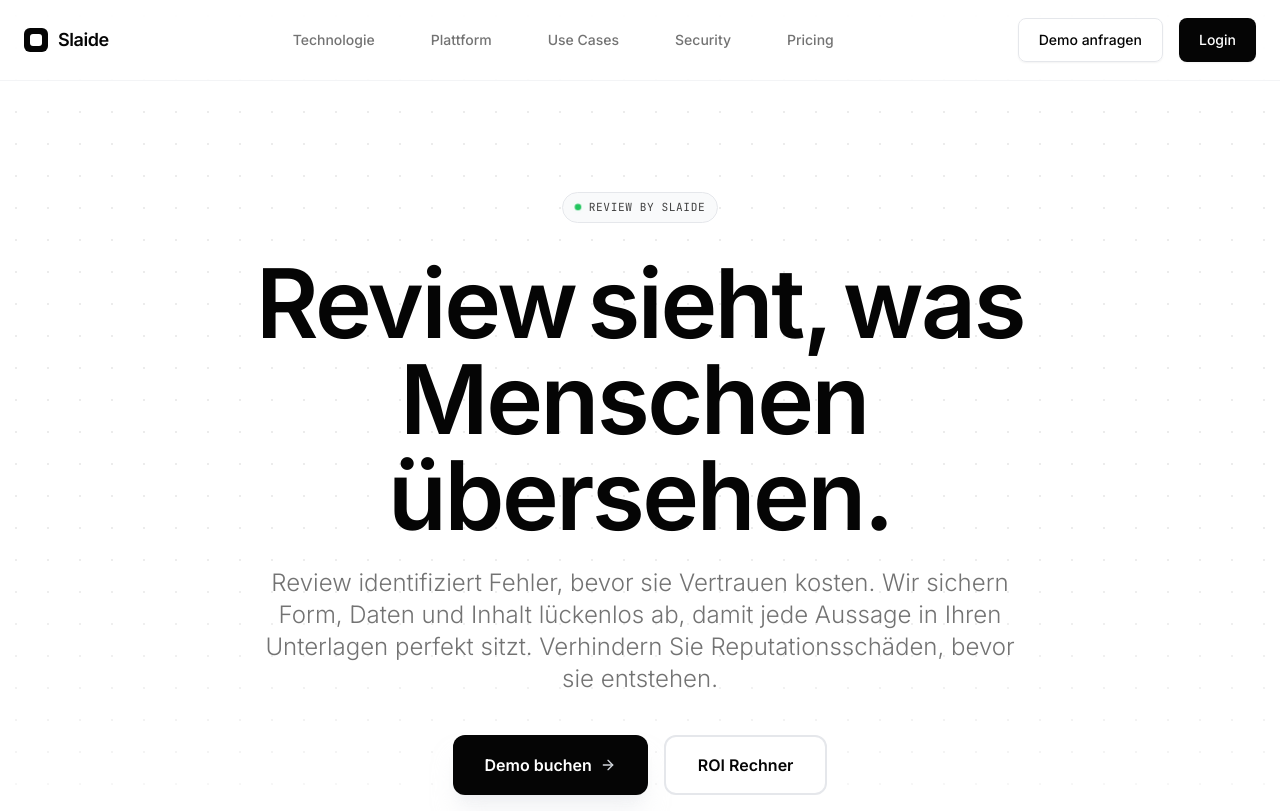
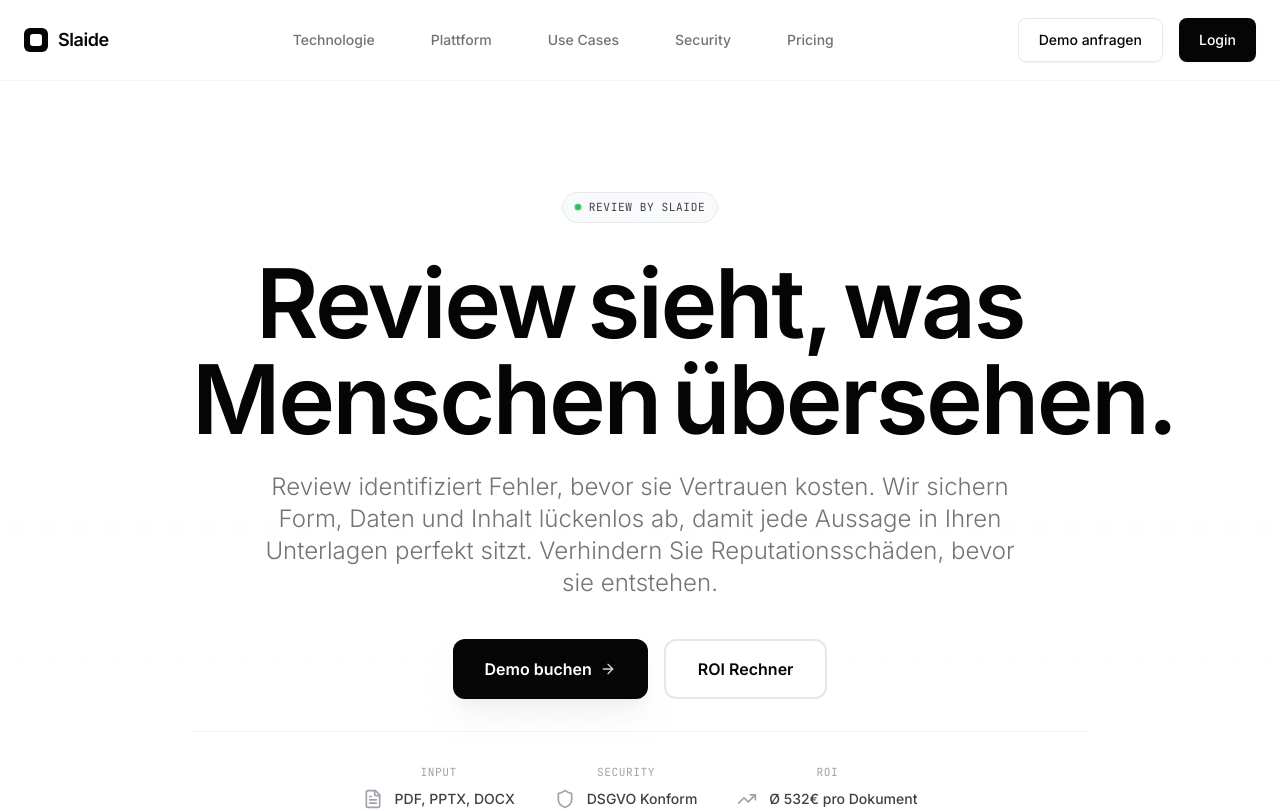
Before and after one commit to Lugier/Slaide-Website, a Next.js app: page / in a window 1280 px wide. Shown: the top 811 px of the page. Built offline with nearby package versions, Linux system fonts and the light colour scheme.

Commit message:
chore: force 2-line headline layout using whitespace-nowrap

```diff
--- a/components/sections/hero-section.tsx
+++ b/components/sections/hero-section.tsx
@@ -44,7 +44,7 @@ function HeroSectionComponent(): JSX.Element {
 
             {/* Headline mit verbesserter Darstellung */}
             <h1 className="text-5xl md:text-6xl lg:text-7xl xl:text-8xl font-semibold tracking-tight leading-[1.05] mb-6 hero-headline">
-              <span className="block hero-line-1">
+              <span className="block hero-line-1 whitespace-nowrap">
                 {['Review', 'sieht,', 'was'].map((word, index) => (
                   <span
                     key={index}
@@ -56,7 +56,7 @@ function HeroSectionComponent(): JSX.Element {
                   </span>
                 ))}
               </span>
-              <span className="block hero-line-2">
+              <span className="block hero-line-2 whitespace-nowrap">
                 {['Menschen', 'übersehen.'].map((word, index) => (
                   <span
                     key={index + 3}
```
